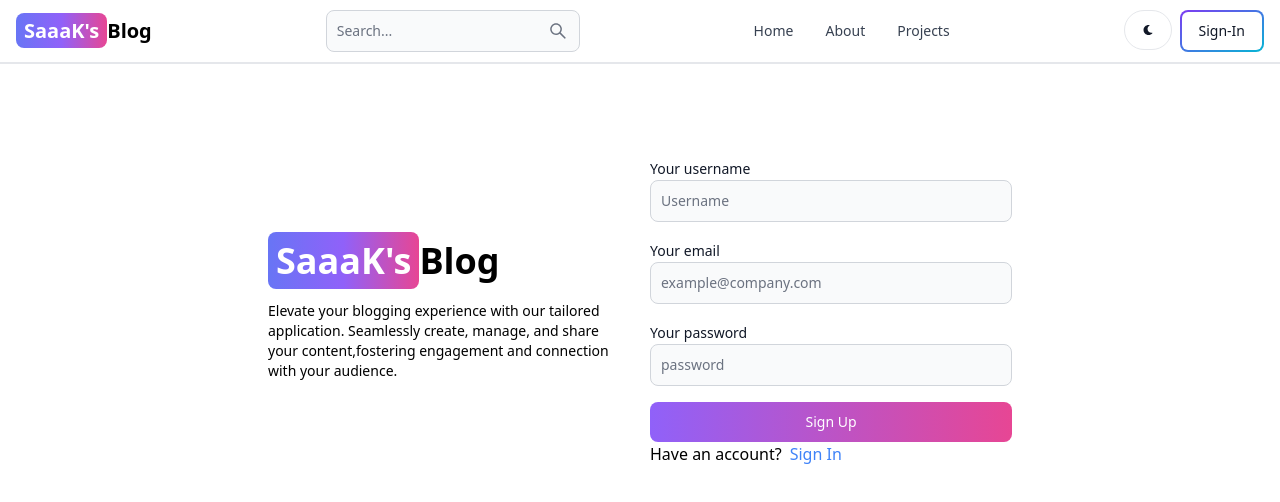
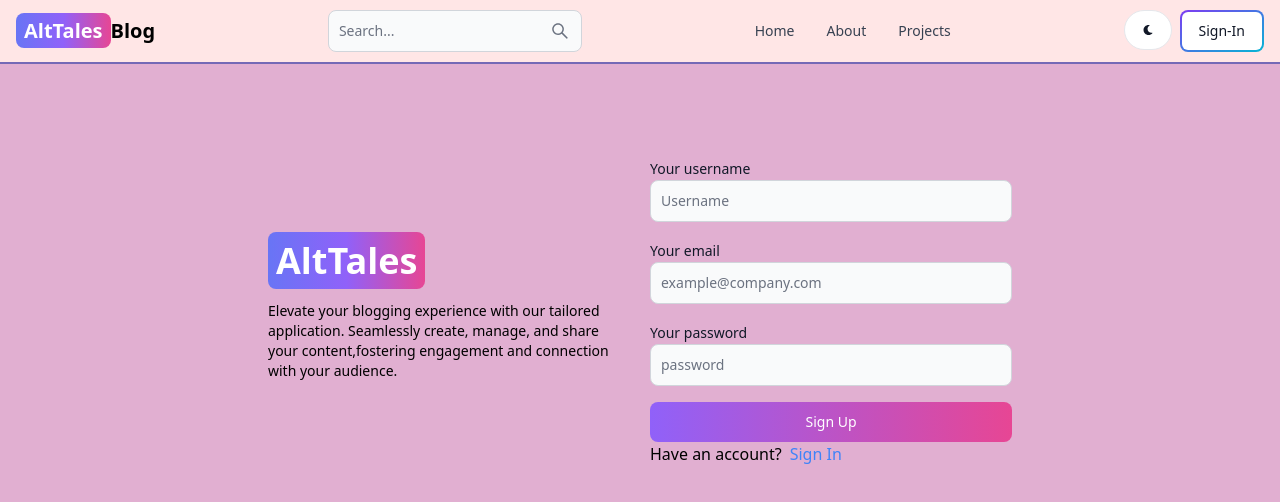
Before and after one commit to kavalon111/mern-blog, a React (Vite) app in the folder client/: page /sign-up in a window 1280 px wide. Shown: the top 502 px of the page. Built offline with nearby package versions, Linux system fonts and the light colour scheme.

Commit message:
color changed for background

```diff
--- a/client/index.html
+++ b/client/index.html
@@ -5,7 +5,7 @@
     <meta name="viewport" content="width=device-width, initial-scale=1.0" />
     <title>Blog</title>
   </head>
-  <body>
+  <body bgcolor="#E1AFD1">
     <div id="root"></div>
     <script type="module" src="/src/main.jsx"></script>
   </body>
--- a/client/src/components/Header.jsx
+++ b/client/src/components/Header.jsx
@@ -9,7 +9,9 @@ import { FaMoon } from "react-icons/fa";
 export default function Header() {
     const path=useLocation().pathname;
   return (
-    <Navbar className="border-b-2">
+<Navbar className="border-b-2" style={{ backgroundColor: "#FFE6E6", borderColor:"#7469B6" }} >
+
+
       <Link
         to="/"
         className="self-center whitespace-nowrap text-sm
@@ -19,8 +21,8 @@ export default function Header() {
           className="px-2 py-1 bg-gradient-to-r from-indigo-500
           via-purple-500 to-pink-500 rounded-lg text-white"
         >
-          SaaaK's
-        </span>{""}
+          AltTales
+        </span>
         Blog
       </Link>
       <form>
--- a/client/src/pages/SignUp.jsx
+++ b/client/src/pages/SignUp.jsx
@@ -51,10 +51,9 @@ export default function SignUp() {
               className="px-2 py-1 bg-gradient-to-r from-indigo-500
           via-purple-500 to-pink-500 rounded-lg text-white"
             >
-              SaaaK's
+              AltTales
             </span>
-            {""}
-            Blog
+
           </Link>
           <p className="text-sm mt-5">
             Elevate your blogging experience with our tailored application.
```
